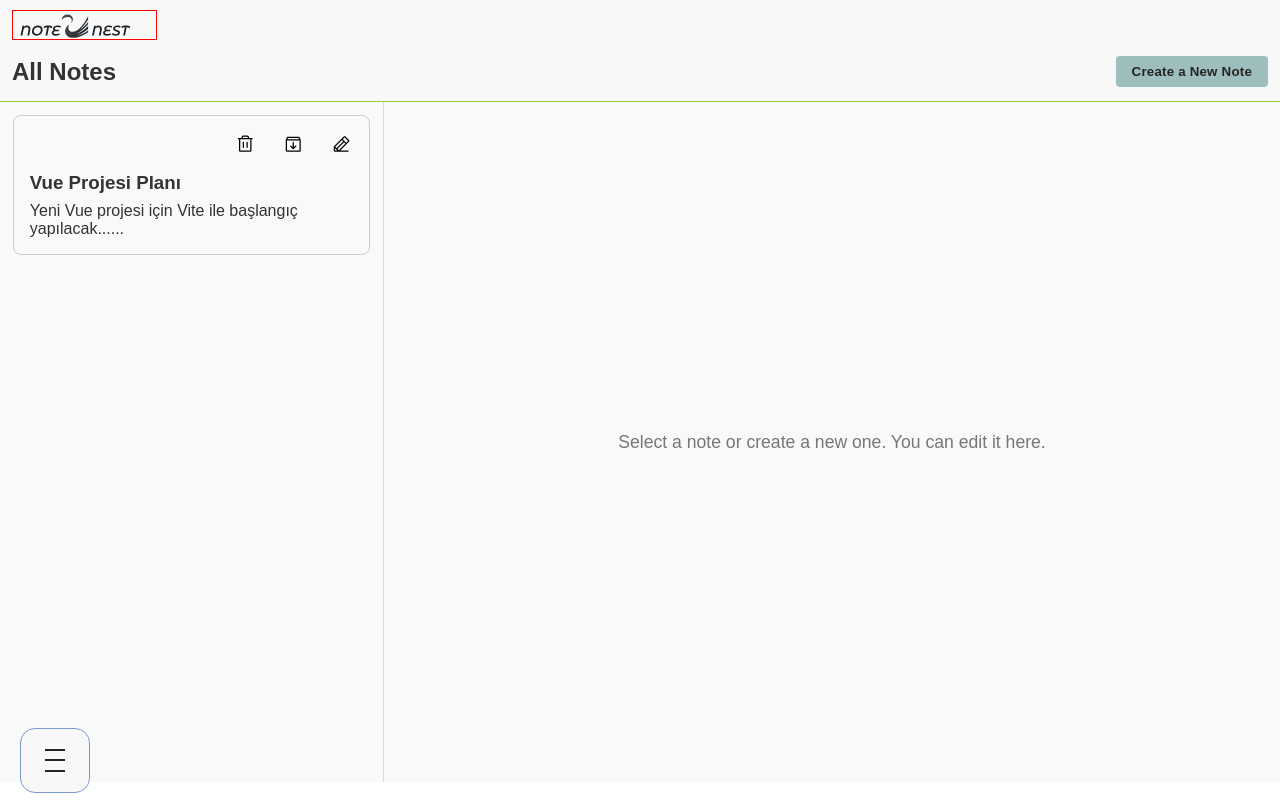
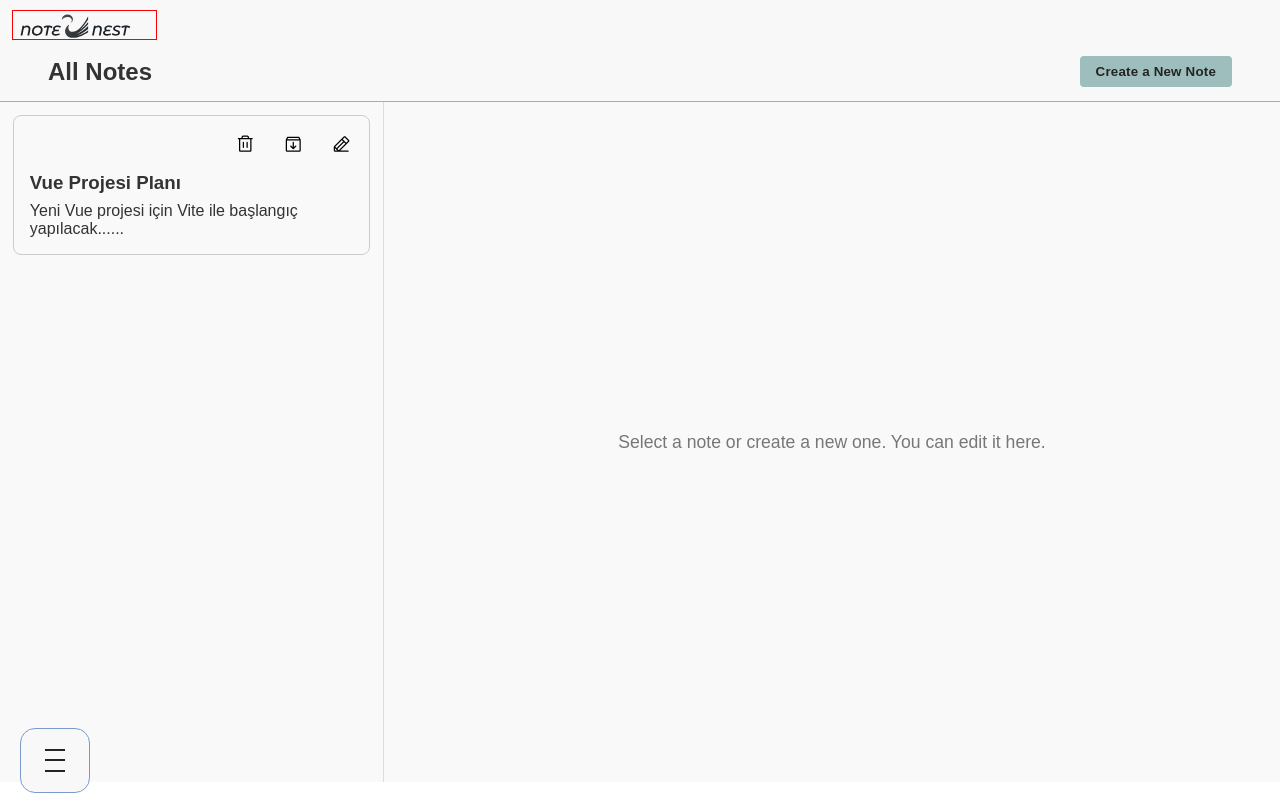
Before and after one commit to banuaggun/note-nest-vue, a Vue app: page / in a window 1280 px wide. Built offline with nearby package versions, Linux system fonts and the light colour scheme.

Commit message:
Style Experiments - 6

```diff
--- a/src/views/AllNotes.vue
+++ b/src/views/AllNotes.vue
@@ -200,6 +200,12 @@ function handleRestore(id) {
   font-size: 1.1rem;
 }
 
+@media only screen and (min-width:760px){
+   .all-notes-header{
+    padding:0 48px;
+  }
+}
+
 @media only screen and (min-width: 1026px) {
   .all-notes-area {
     display: flex;
--- a/src/views/ArchivedNotes.vue
+++ b/src/views/ArchivedNotes.vue
@@ -73,4 +73,10 @@ function handleMoveToTrash(id) {
 .list-panel{
   margin-top:50px;
 }
+
+@media only screen and (min-width:760px){
+   .archived-notes-header{
+    padding:0 48px;
+  }
+}
 </style>
--- a/src/views/DeletedNotes.vue
+++ b/src/views/DeletedNotes.vue
@@ -73,4 +73,10 @@ function handleDeletePermanent(id) {
 .list-panel{
   margin-top:50px;
 }
+
+@media only screen and (min-width:760px){
+   .deleted-notes-header{
+    padding:0 48px;
+  }
+}
 </style>
--- a/src/views/Settings.vue
+++ b/src/views/Settings.vue
@@ -90,15 +90,10 @@ const fontFamily = computed(() => {
   padding: 1rem;
   width:100%;
 }
-  /*
-.settings-page-area section {
-  margin-bottom: 20px;
+
+@media only screen and (min-width:760px){
+   .settings-page-header{
+    padding:0 48px;
+  }
 }
-.settings-page-area .about {
-  margin-top: 20px;
-  padding-top: 10px;
-  border-top: 1px solid #ccc;
-  font-size: 14px;
-  color: #555;
-}*/
 </style>
```
